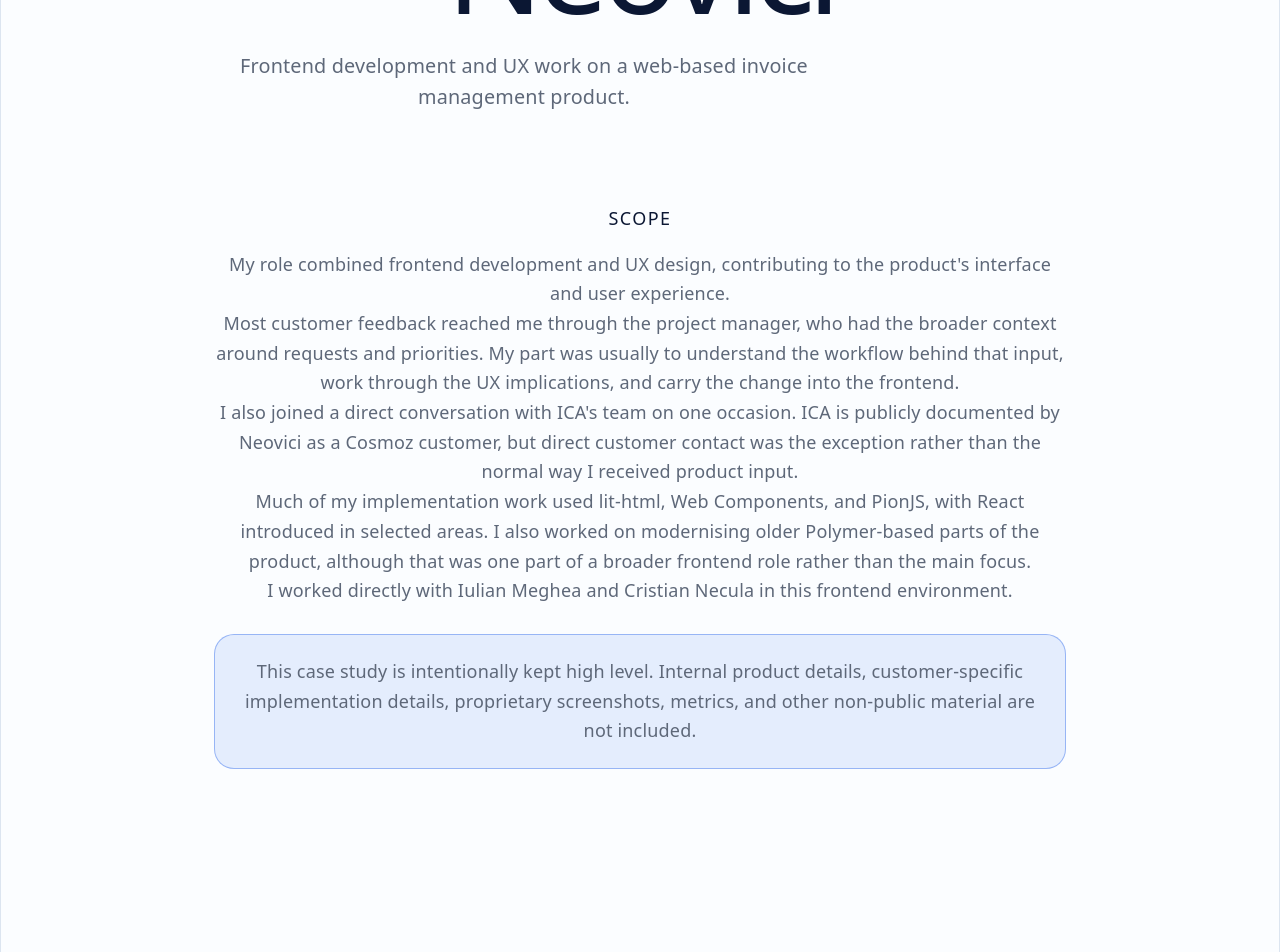
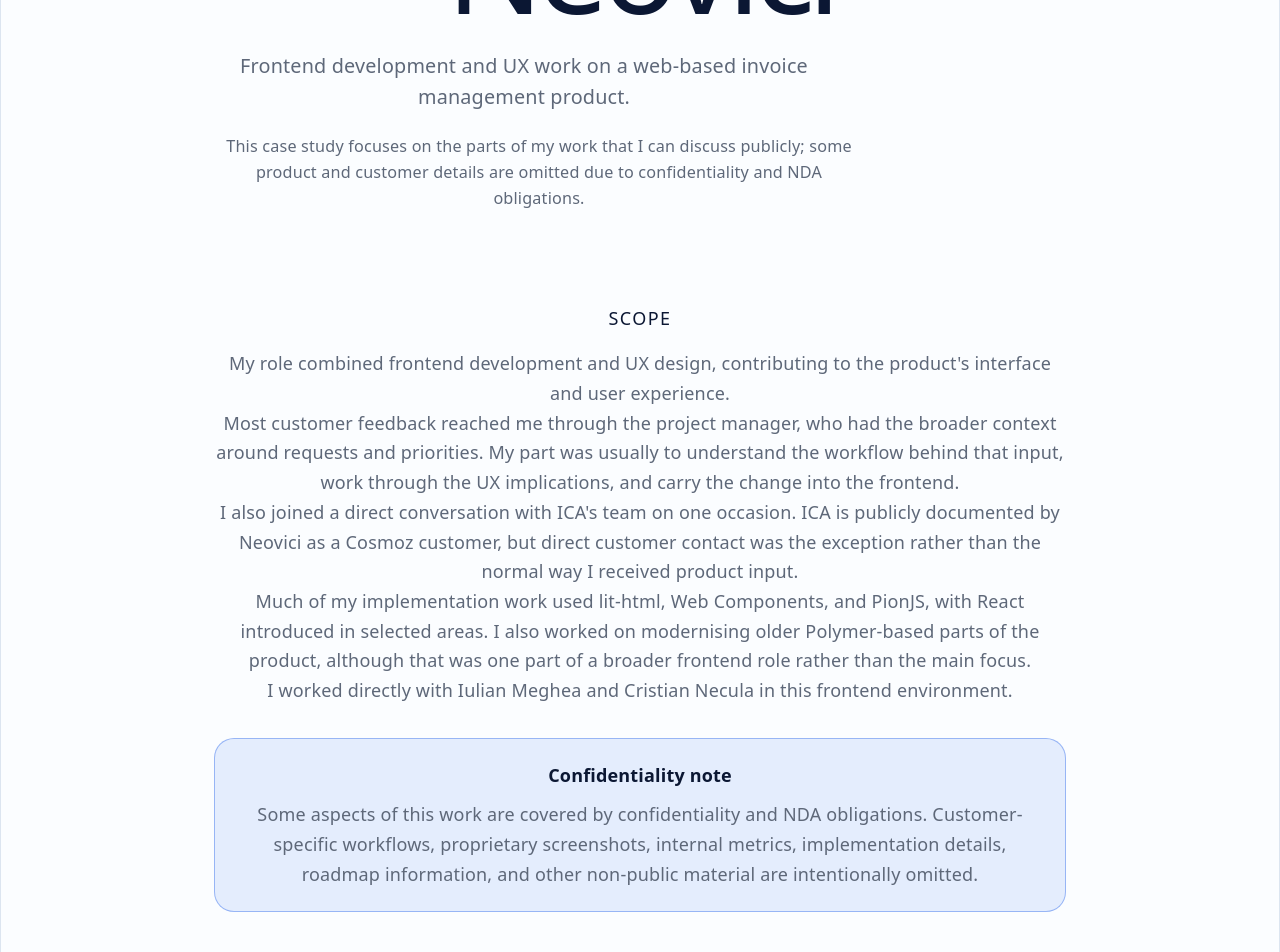
Before and after one commit to CarloBarone-info/website, a React (Vite) app: page /#/projects/neovici in a window 1280 px wide. Shown: the part 340-1292 px from the top of the page. Built offline with nearby package versions, Linux system fonts and the light colour scheme.

Commit message:
content: add Neovici confidentiality note

```diff
--- a/src/pages/projects/NeoviciProjectPage.tsx
+++ b/src/pages/projects/NeoviciProjectPage.tsx
@@ -15,6 +15,12 @@
         <p className="projectSubtitle">
           Frontend development and UX work on a web-based invoice management
           product.
+        </p>
+
+        <p className="neoviciConfidentialityIntro">
+          This case study focuses on the parts of my work that I can discuss
+          publicly; some product and customer details are omitted due to
+          confidentiality and NDA obligations.
         </p>
       </header>
 
@@ -52,11 +58,15 @@
             frontend environment.
           </p>
 
-          <p className="neoviciDisclosure">
-            This case study is intentionally kept high level. Internal product
-            details, customer-specific implementation details, proprietary
-            screenshots, metrics, and other non-public material are not included.
-          </p>
+          <aside className="neoviciDisclosure" aria-label="Confidentiality note">
+            <strong>Confidentiality note</strong>
+            <p>
+              Some aspects of this work are covered by confidentiality and NDA
+              obligations. Customer-specific workflows, proprietary screenshots,
+              internal metrics, implementation details, roadmap information, and
+              other non-public material are intentionally omitted.
+            </p>
+          </aside>
         </div>
       </section>
     </article>
--- a/src/styles/neoviciProjectPage.css
+++ b/src/styles/neoviciProjectPage.css
@@ -13,10 +13,28 @@
   letter-spacing: -0.055em;
 }
 
+.neoviciConfidentialityIntro {
+  max-width: 650px;
+  margin: 22px 0 0;
+  color: var(--text);
+  font-size: 0.9rem;
+  line-height: 1.6;
+}
+
 .neoviciDisclosure {
-  margin-top: 28px;
+  margin-top: 32px;
   padding: 22px 24px;
   border: 1px solid var(--accent-border);
   border-radius: 20px;
   background: var(--accent-bg);
 }
+
+.neoviciDisclosure strong {
+  display: block;
+  margin-bottom: 10px;
+  color: var(--text-h);
+}
+
+.neoviciDisclosure p {
+  margin: 0;
+}
```
